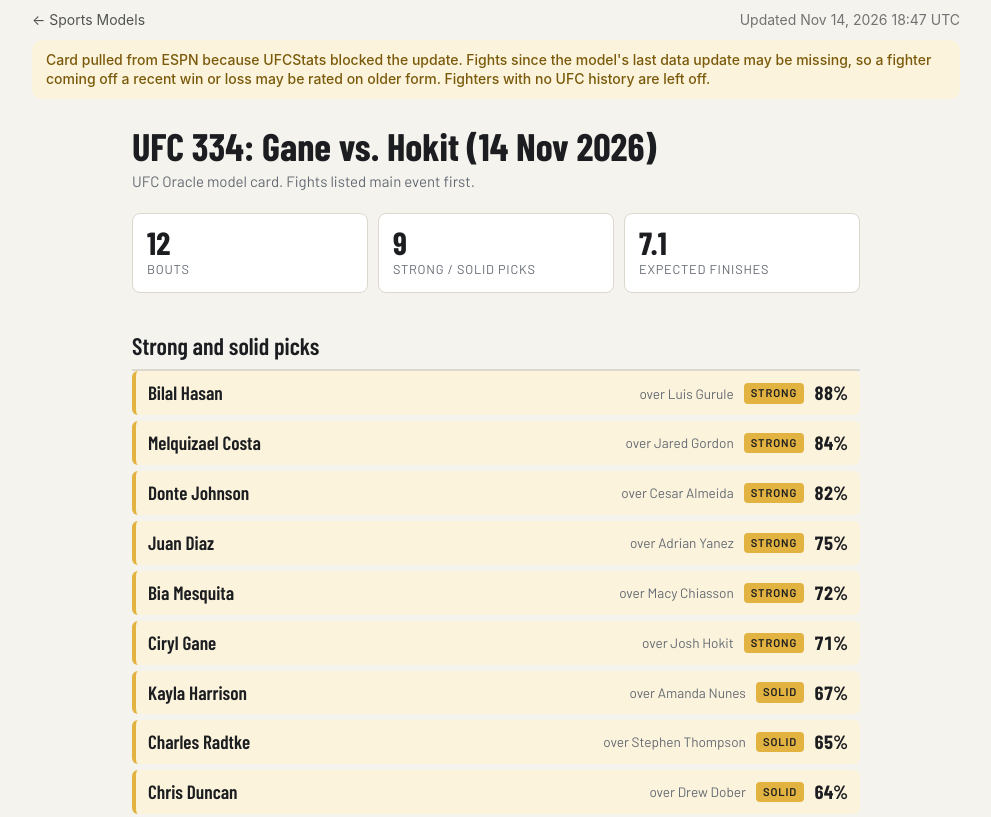
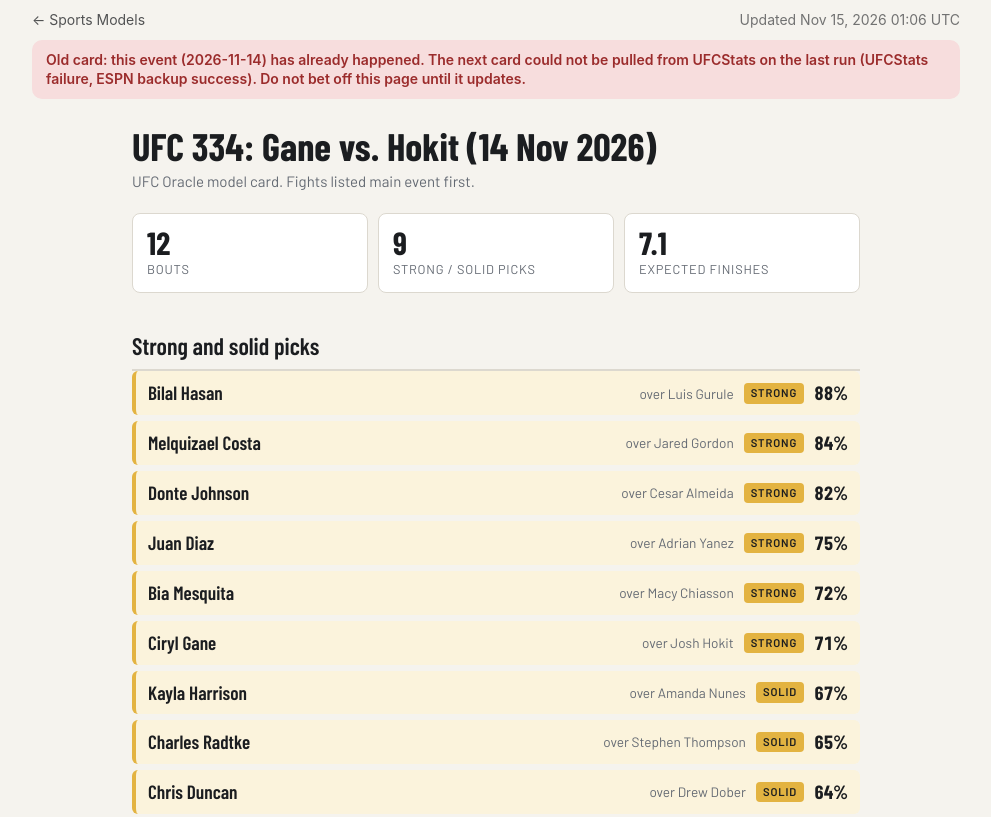
Before and after one commit to jaysantmyer-spec/sports-models, a plain HTML site: page ufc.html in a window 1280 px wide. Shown: the top 817 px of the page, without its empty margins (144-1135 px from the left). Drawn offline with nearby package versions, Linux system fonts and the light colour scheme.

Commit message:
UFC Oracle card update

```diff
--- a/ufc.html
+++ b/ufc.html
@@ -84,7 +84,7 @@ table.track td.bet { font-weight:600; }
 .foot { margin-top:36px; color:var(--muted); font-size:.82rem; line-height:1.5; }
 @media (max-width:480px) { .bout .outc { grid-template-columns:minmax(120px,1.4fr) 2fr 40px; } h1 { font-size:2rem; } }
 </style>
-<div style="max-width:960px;margin:0 auto;padding:10px 16px 0;font:14px/1.4 -apple-system,BlinkMacSystemFont,Segoe UI,sans-serif"><a href="index.html" style="color:inherit;opacity:.75;text-decoration:none">&larr; Sports Models</a><span style="float:right;opacity:.6">Updated Nov 14, 2026 18:47 UTC</span></div><div style="max-width:960px;margin:10px auto 0;padding:0 16px"><div style="background:#FBF3DC;color:#7A5A0A;border-radius:10px;padding:10px 14px;font:500 14px/1.4 -apple-system,BlinkMacSystemFont,Segoe UI,sans-serif">Card pulled from ESPN because UFCStats blocked the update. Fights since the model's last data update may be missing, so a fighter coming off a recent win or loss may be rated on older form. Fighters with no UFC history are left off.</div></div>
+<div style="max-width:960px;margin:0 auto;padding:10px 16px 0;font:14px/1.4 -apple-system,BlinkMacSystemFont,Segoe UI,sans-serif"><a href="index.html" style="color:inherit;opacity:.75;text-decoration:none">&larr; Sports Models</a><span style="float:right;opacity:.6">Updated Nov 15, 2026 01:06 UTC</span></div><div style="max-width:960px;margin:10px auto 0;padding:0 16px"><div style="background:#F7DDDD;color:#9B2C2C;border-radius:10px;padding:10px 14px;font:600 14px/1.4 -apple-system,BlinkMacSystemFont,Segoe UI,sans-serif">Old card: this event (2026-11-14) has already happened. The next card could not be pulled from UFCStats on the last run (UFCStats failure, ESPN backup success). Do not bet off this page until it updates.</div></div>
 <div class="wrap">
 <h1>UFC 334: Gane vs. Hokit (14 Nov 2026)</h1>
 <p class="sub">UFC Oracle model card. Fights listed main event first.</p>
```
